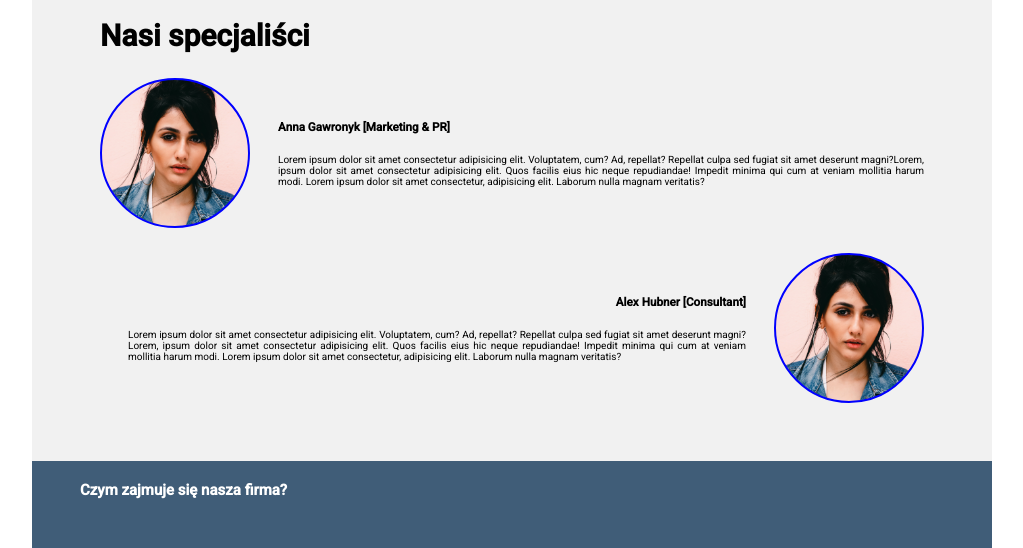
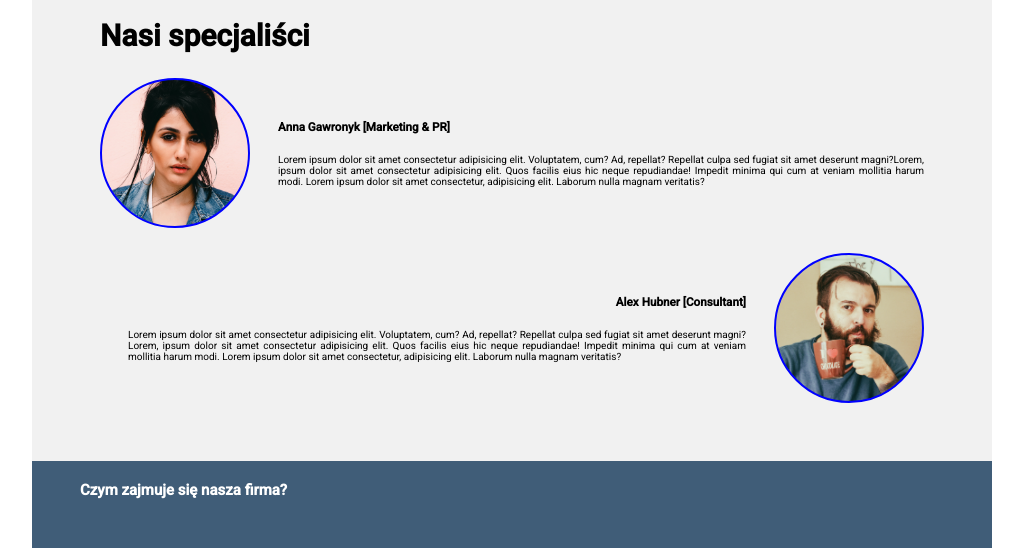
Before and after one commit to Patrycja-dz/my-company, a plain HTML site: page index.html in a window 1280 px wide. Shown: the part 822-1370 px from the top of the page, without its empty margins (128-1151 px from the left). Drawn offline with Linux system fonts and the light colour scheme.

Commit message:
change personal photo

```diff
--- a/style.css
+++ b/style.css
@@ -113,7 +113,7 @@ body {
     width: 15rem;
     height: 15rem;
     border-radius: 50%;
-    background-image: url("/img/matheus-ferrero-W7b3eDUb_2I-unsplash.jpg");
+    background-image: url("/my-company/img/matheus-ferrero-W7b3eDUb_2I-unsplash.jpg");
     background-size: cover;
     background-repeat: no-repeat;
     background-position: center;
@@ -143,6 +143,7 @@ body {
 
 .profile__photo--inverted {
     order: 2;
+    background-image: url("/my-company/img/matheus-ferrero-kkyMUrSaOPw-unsplash.jpg");
 }
 
 .profile__caption p {
```
